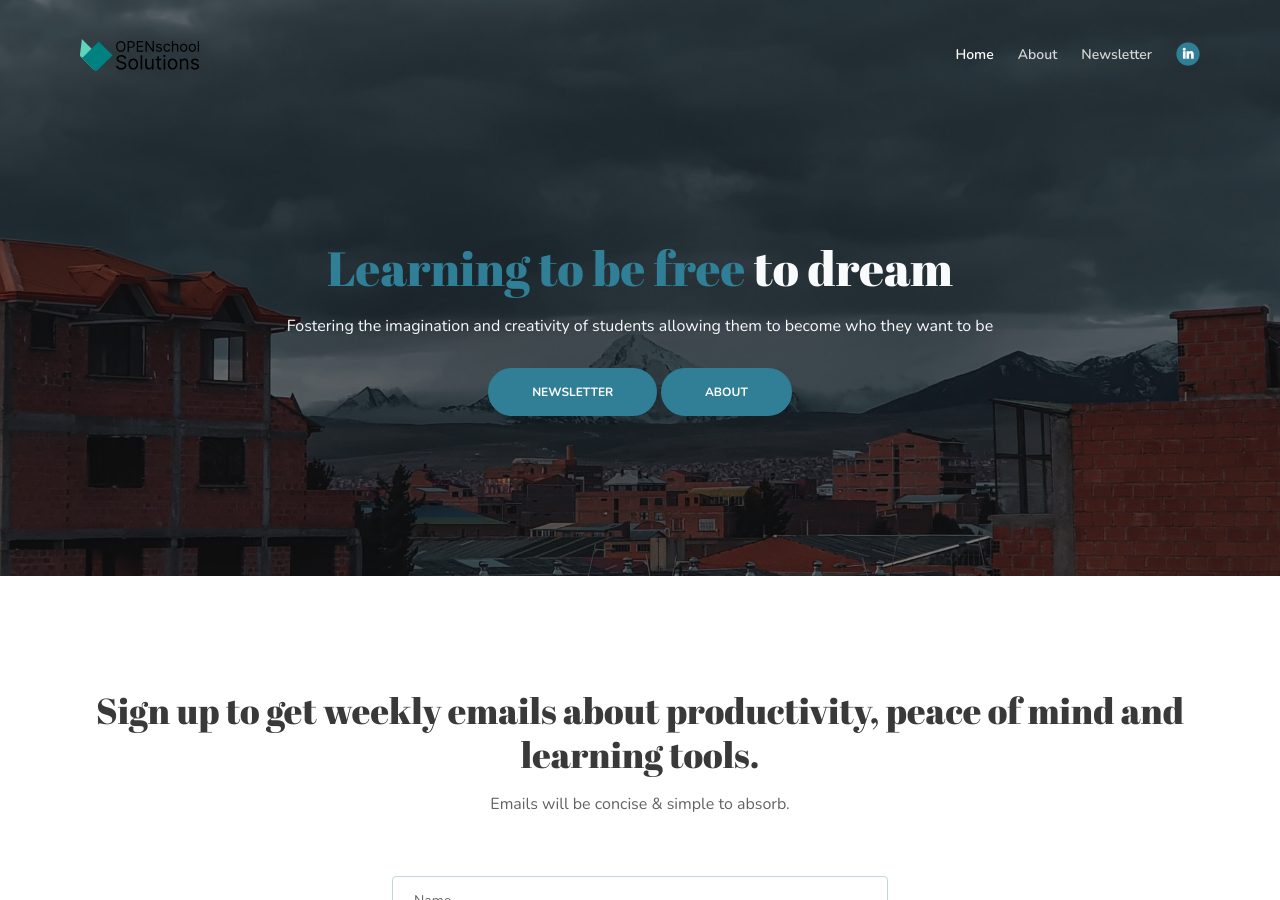
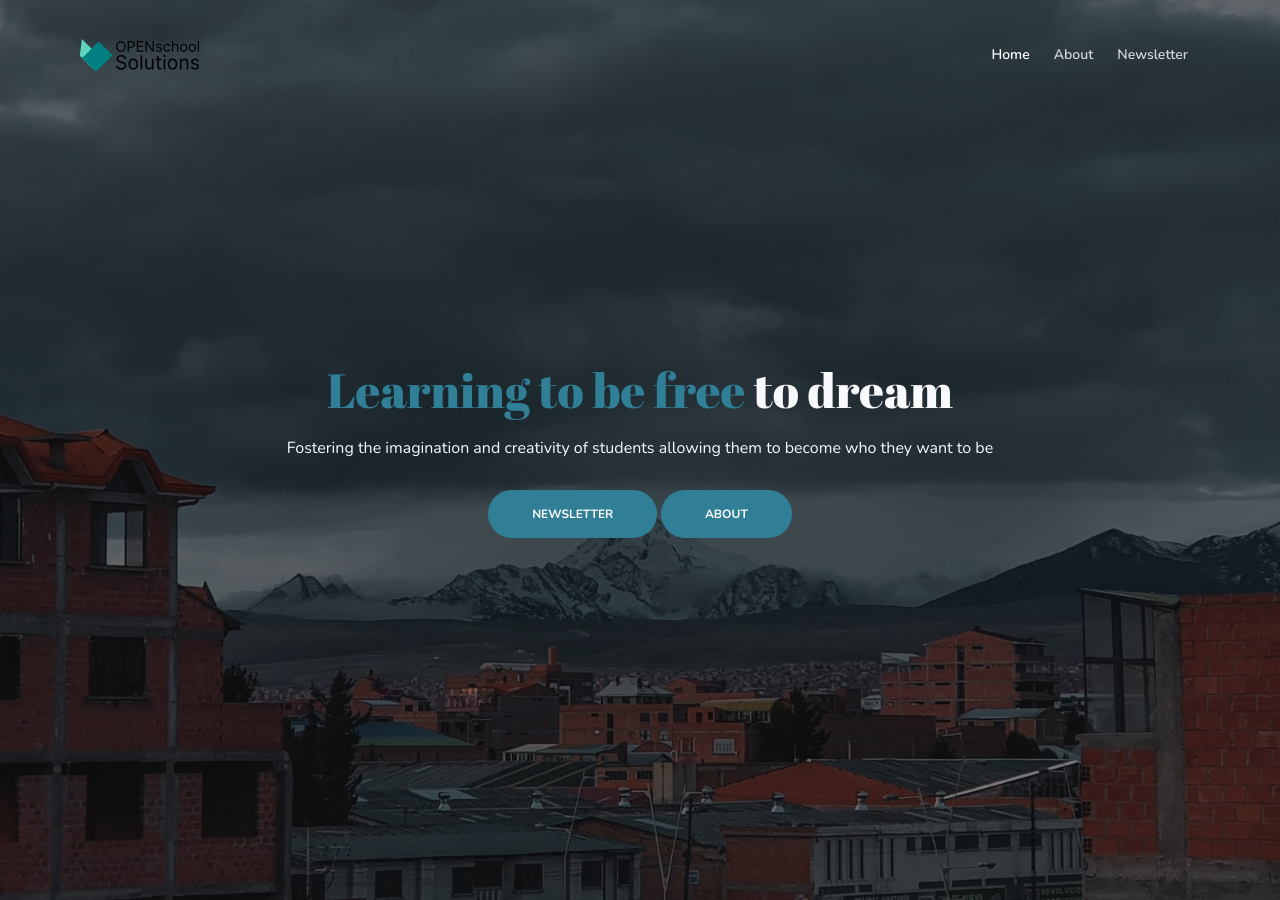
Before and after one commit to thethoughtfulmillennial/thethoughtfulmillennial.github.io, a Jekyll site: the page built from index2.html, in a window 1280 px wide and 900 px high. Built offline with Jekyll 4.4.1, drawn with Linux system fonts in a browser that asks for light colours.

Commit message:
Updating home.

```diff
--- a/assets2/css/styles.css
+++ b/assets2/css/styles.css
@@ -368,9 +368,9 @@
 	display: inline-block;
 	width: 100%;
 	height: 3.125rem;
-	border: 1px solid #307f96;
+	border: 1px solid #222222;
 	border-radius: 1.5rem;
-	background-color: #307f96;
+	background-color: #222222;
 	color: #fff;
 	font: 700 0.75rem/1.75rem "Nunito", sans-serif;
 	cursor: pointer;
@@ -379,7 +379,7 @@
 
 .form-control-submit-button:hover {
 	background-color: transparent;
-	color: #307f96;
+	color: #222222;
 }
 
 /* Form Success And Error Message Formatting */
@@ -754,6 +754,7 @@
 /*    04. Header     */
 /*********************/
 .header {
+	height: 100vh;
 	background-color: #fff;
 	background: url('../images/header-background.jpg') center center no-repeat;
 	background-size: cover;
--- a/index2.html
+++ b/index2.html
@@ -32,22 +32,14 @@
 				<a class="nav-link page-scroll" href="#newsletter">Newsletter</a>
 			</li>
 		</ul>
-		<span class="nav-item social-icons">
-			<span class="fa-stack">
-				<a href="https://at.linkedin.com/company/openschool-solutions">
-					<i class="fas fa-circle fa-stack-2x"></i>
-					<i class="fab fa-linkedin-in fa-stack-1x"></i>
-				</a>
-			</span>
-		</span>
 	</div>
 </nav> <!-- end of navbar -->
 <!-- end of navigation -->
 
 
 <!-- Header -->
-<header id="header" class="header">
-	<div class="header-content">
+<header id="header" class="header d-flex align-items-center">
+	<div class="w-100">
 		<div class="container">
 			<div class="row justify-content-center">
 				<div class="col-12 col-lg-10 col-xl-8 text-center">
```
